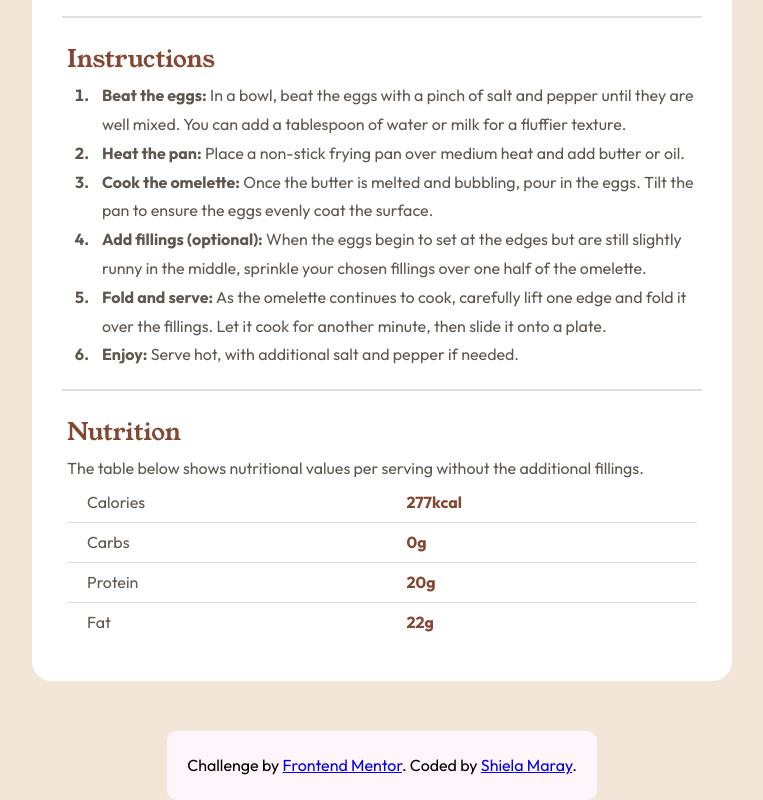
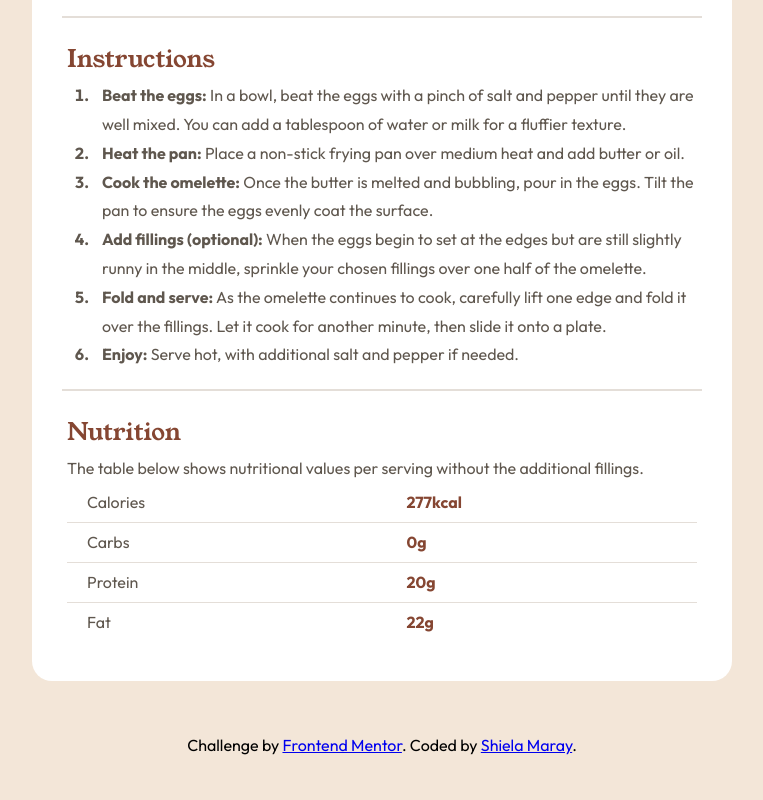
Before and after one commit to marayshiela/recipe-page-frontend-mentor, a plain HTML site: page index.html in a window 1280 px wide. Shown: the part 892-1692 px from the top of the page, without its empty margins (258-1021 px from the left). After the commit the page ends 1652 px from the top, so only its background shows below. Drawn offline with Linux system fonts and the light colour scheme.

Commit message:
Update index.html

```diff
--- a/index.html
+++ b/index.html
@@ -17,11 +17,6 @@
   <link rel="stylesheet" href="style.css">
   <title>Frontend Mentor | Recipe page</title>
 
-  <!-- Feel free to remove these styles or customise in your own stylesheet 👍 -->
-  <!-- <style>
-    .attribution { font-size: 11px; text-align: center; }
-    .attribution a { color: hsl(228, 45%, 44%); }
-  </style> -->
 </head>
 <body>
   <main>
@@ -93,47 +88,11 @@
       </table>
     </div>
 
-
-
-
-  <!-- Instructions
-
-  Beat the eggs: In a bowl, beat the eggs with a pinch of salt and pepper until they are well mixed.
-  You can add a tablespoon of water or milk for a fluffier texture.
-
-  Heat the pan: Place a non-stick frying pan over medium heat and add butter or oil.
-
-  Cook the omelette: Once the butter is melted and bubbling, pour in the eggs. Tilt the pan to ensure
-  the eggs evenly coat the surface.
-
-  Add fillings (optional): When the eggs begin to set at the edges but are still slightly runny in the
-  middle, sprinkle your chosen fillings over one half of the omelette.
-
-  Fold and serve: As the omelette continues to cook, carefully lift one edge and fold it over the
-  fillings. Let it cook for another minute, then slide it onto a plate.
-
-  Enjoy: Serve hot, with additional salt and pepper if needed.
-
-  Nutrition
-
-  The table below shows nutritional values per serving without the additional fillings.
-
-  Calories
-  277kcal
-
-  Carbs
-  0g
-
-  Protein
-  20g
-
-  Fat
-  22g -->
   </main>
 
-  <div class="attribution">
+  <footer>
     Challenge by <a href="https://www.frontendmentor.io?ref=challenge" rel="noopener noreferrer" target="_blank">Frontend Mentor</a>.
     Coded by <a href="#">Shiela Maray</a>.
-  </div>
+  </footer>
 </body>
 </html>
```
